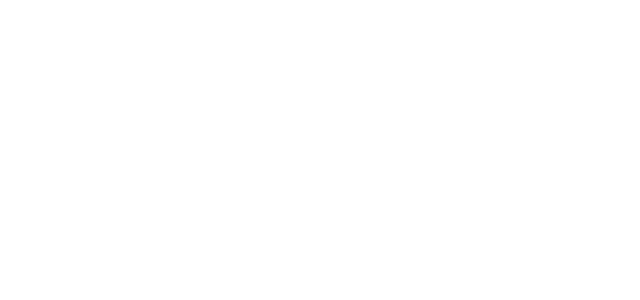
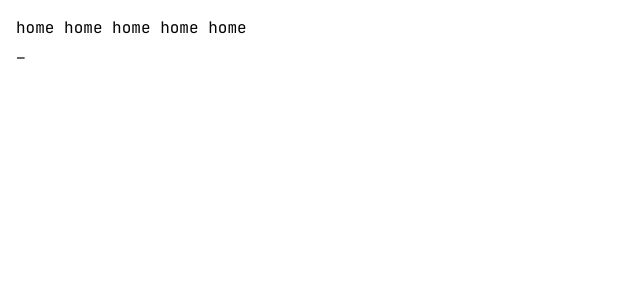
Before and after one commit to hdito/type, a Next.js app: page / in a window 1280 px wide. Shown: the top 300 px of the page, without its empty margins (0-640 px from the left). Built offline with nearby package versions, Linux system fonts and the light colour scheme.

Commit message:
Create basic typing functionality

```diff
--- a/src/app/page.tsx
+++ b/src/app/page.tsx
@@ -1,3 +1,115 @@
+"use client";
+import { useEffect, useRef, useState } from "react";
+
 export default function Home() {
-  return <></>;
+  const targetString = "home home home home home";
+  const renderBlocks = targetString.split("");
+  const [userInput, setUserInput] = useState("");
+  const renderUserInput = userInput.split("");
+  const userErrors = useRef(new Set<number>());
+  const [userPosition, setUserPosition] = useState<number | null>(null);
+  const [mode, setMode] = useState<"type" | "result">("type");
+  const [countOfErrors, setCountOfErrors] = useState(0);
+
+  function reset() {
+    setUserInput("");
+    setUserPosition(null);
+    setMode("type");
+    setCountOfErrors(0);
+    userErrors.current.clear();
+  }
+
+  useEffect(() => {
+    function handleKeys(event: KeyboardEvent): void {
+      if (
+        !(
+          event.key === "Backspace" ||
+          event.key === "Enter" ||
+          event.key.length === 1
+        )
+      )
+        return;
+
+      switch (event.key) {
+        case "Backspace":
+          handleBackspace();
+          return;
+        case "Enter":
+          handleEnter();
+          return;
+        default:
+          handleChar();
+      }
+
+      function handleBackspace() {
+        if (userPosition !== null && userErrors.current.has(userPosition)) {
+          userErrors.current.delete(userPosition);
+        }
+        const currentPosition =
+          userPosition === 0 || userPosition === null ? null : userPosition - 1;
+        const currentUserInput = userInput.slice(0, -1);
+        setUserPosition(currentPosition);
+        setUserInput(currentUserInput);
+      }
+
+      function handleChar() {
+        const currentPosition = userPosition === null ? 0 : userPosition + 1;
+        const currentUserInput = userInput + event.key;
+        if (
+          targetString.charAt(currentPosition) !==
+          currentUserInput.charAt(currentPosition)
+        ) {
+          setCountOfErrors((prev) => prev + 1);
+          userErrors.current.add(currentPosition);
+        }
+        setUserPosition(currentPosition);
+        setUserInput(currentUserInput);
+      }
+
+      function handleEnter() {
+        setMode("result");
+      }
+    }
+
+    if (mode === "type") {
+      document.addEventListener("keydown", handleKeys);
+    }
+    return () => {
+      if (mode === "type") {
+        document.removeEventListener("keydown", handleKeys);
+      }
+    };
+  }, [userPosition, userInput, mode]);
+  return (
+    <>
+      <main className="p-4">
+        <div>
+          {renderBlocks.map((char, index) => (
+            <span key={index}>{char}</span>
+          ))}
+        </div>
+        <div>
+          {renderUserInput.map((char, index) => (
+            <span
+              className={
+                userErrors.current.has(index) ? "underline decoration-2" : ""
+              }
+              key={index}
+            >
+              {char}
+            </span>
+          ))}
+          {mode === "type" ? <span>_</span> : null}
+        </div>
+        {mode === "result" ? (
+          <>
+            <p>
+              <b>Errors:</b> <span>{countOfErrors}</span>
+            </p>
+            <button onClick={reset}>Reset</button>
+          </>
+        ) : null}
+      </main>
+    </>
+  );
 }
```
